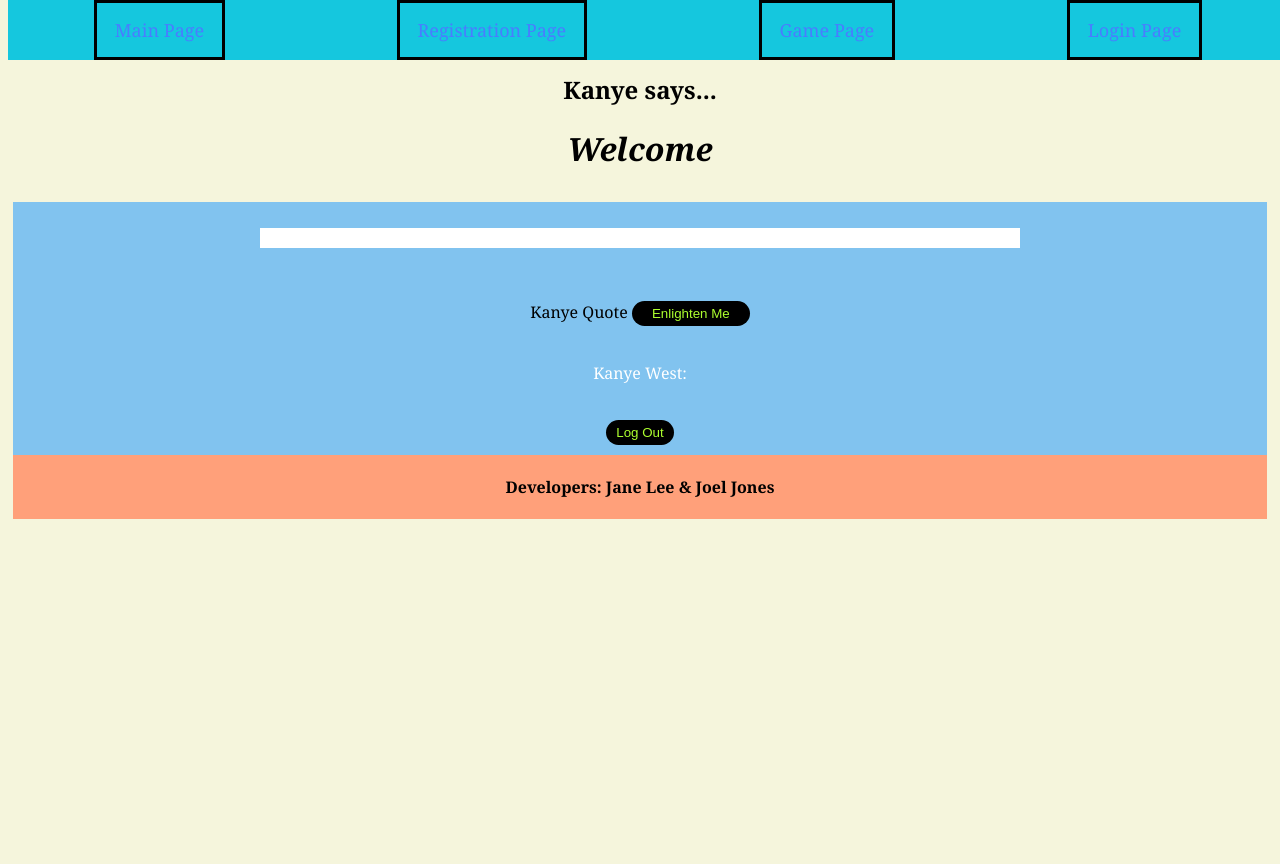
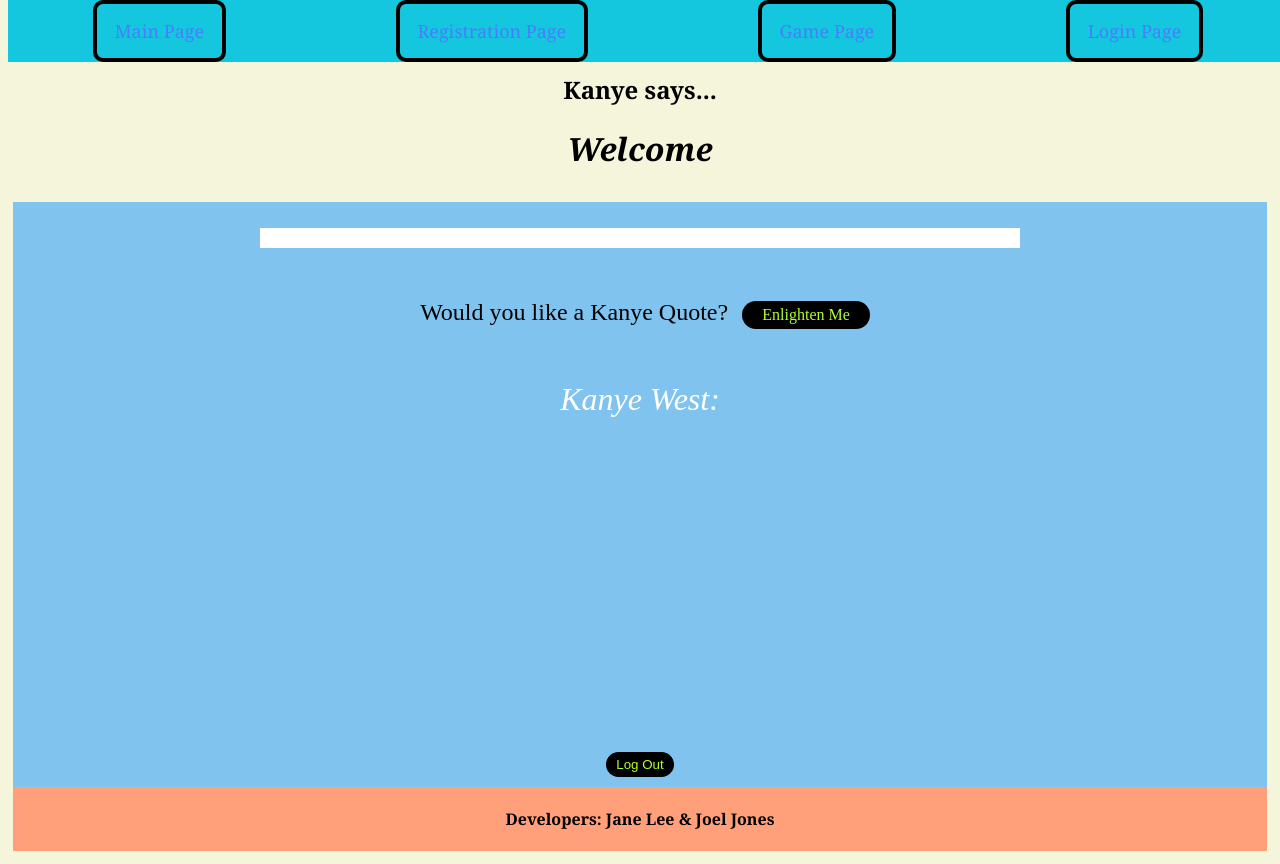
Before and after one commit to miihnu/cs2808-finalproject2022, a website: page public/views/index.html in a window 1280 px wide. Before the commit the page ends 800 px from the top, so only its background shows below. Drawn offline with Linux system fonts and the light colour scheme; files that its build step writes are made by us from their sources; no server answers; files whose address does not match are found by name.

Commit message:
made changes to main/index

```diff
--- a/public/styles/game.css
+++ b/public/styles/game.css
@@ -22,6 +22,8 @@
 #newGameButton:hover {
     background-color: yellowgreen;
     border-color: darkgreen;
+    cursor: pointer;
+
 }
 
 #gameTitle {
@@ -53,6 +55,8 @@
 #update:hover {
     background-color:powderblue;
     border-color: darkblue;
+    cursor: pointer;
+
 }
 
 nav {
--- a/public/styles/index.css
+++ b/public/styles/index.css
@@ -28,10 +28,33 @@
 }
 #quote {
     color: white;
+    font-family: 'Times New Roman', Times, serif;
+    font-size: xx-large;
+    font-style: italic;
 }
+
 #kanye {
     margin-top: 7px;
 }
+
+#kanyeLabel {
+    font-family: 'Times New Roman', Times, serif;
+    font-size: x-large;
+    /* font-style: italic; */
+    margin: 10px;
+    /* margin-bottom: 30px; */
+
+}
+
+#kanyeQuote {
+    /* width: 600px; */
+    width: 400px;
+    height: 250px;
+    /* margin-top: 50px; */
+    margin-left: 700px;
+    align-items: center;
+}
+
 #page-div {
     margin-top: 30px;
     text-align: center;
@@ -59,6 +82,8 @@
     cursor: pointer;
     text-decoration: underline;
 }
+
+/* kanyebutton */
 .button {
     display:inline;
     color: greenyellow;
@@ -69,12 +94,15 @@
     text-decoration: none;
     border-style: none;
     text-align: center;
+    font-size: medium;
+    font-family: 'Times New Roman';
 }
 
 .button:hover {
     cursor: pointer;
     text-decoration: underline;
 }
+
 #log-out-div {
     display:flex;
     flex-direction: column;
@@ -87,3 +115,10 @@
     background-color: lightsalmon;
     text-align: center;
 }
+
+a {
+    border-radius: 10px;
+    border-style: groove;
+    border-width: 4px;
+
+}
--- a/public/views/index.html
+++ b/public/views/index.html
@@ -26,7 +26,7 @@
         </div>
         <div id="kanye-form-div">
             <form method="POST" id="kanye">
-                <label class="kanye" id ="kanyeLabel" for="kanye">Kanye Quote</label>
+                <label class="kanye" id ="kanyeLabel" for="kanye">Would you like a Kanye Quote?</label>
                 <input type="button" id="kanyeButton" class = 'button' name="kanye" value="Enlighten Me">
             </form>
         </div>
```
Also changed, not shown: public/img/drake.PNG, public/img/drakebig.PNG (deleted), public/img/drakebigger.PNG (deleted), public/img/frame1.PNG (renamed from public/frame1.PNG), public/img/frame2.PNG (renamed from public/frame2.PNG), public/img/title.png (renamed from public/title.png), public/img/titleh.png (renamed from public/titleh.png).
